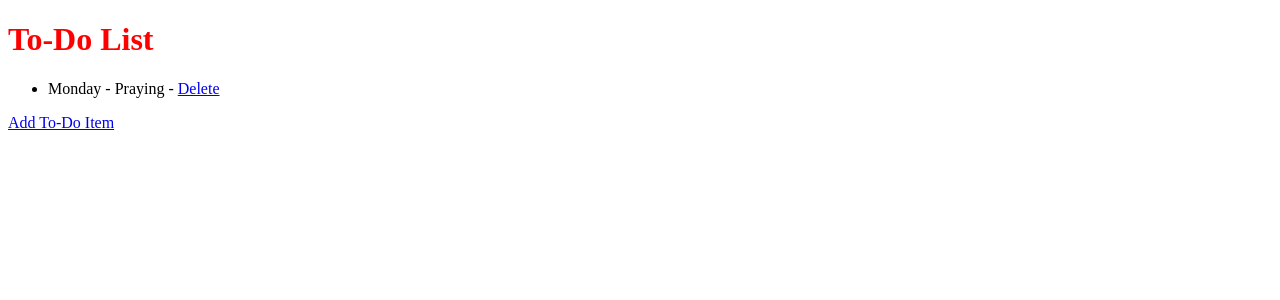
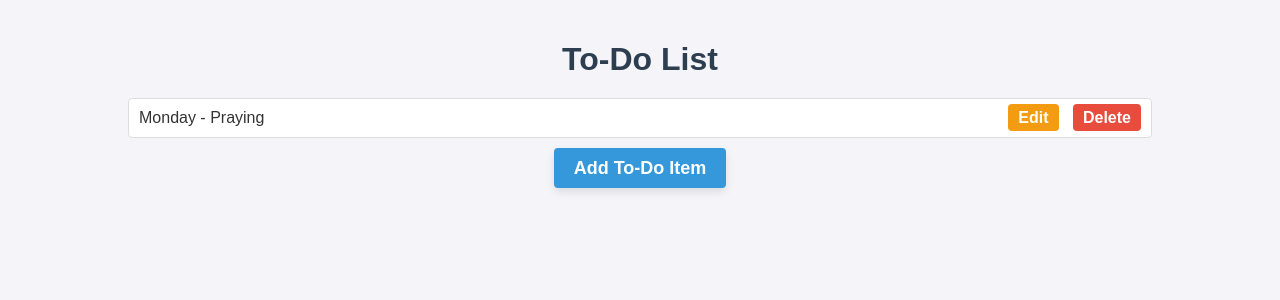
Before and after one commit to Vanessa-79/todo_list, a Django app: page / in a window 1280 px wide. Shown: the top 300 px of the page. Run offline with Django 5.2, Linux system fonts and the light colour scheme; data comes from the database, SQL or seed files in the repository; both versions use the stored data as it was after the commit.

Commit message:
styled the for

```diff
--- a/todo_app/templates/index.html
+++ b/todo_app/templates/index.html
@@ -1,20 +1,126 @@
 <!DOCTYPE html>
-<html>
+<html lang="en">
 
 <head>
-    <title style="color: red;">To-Do List</title>
+    <meta charset="UTF-8">
+    <meta name="viewport" content="width=device-width, initial-scale=1.0">
+    <title>To-Do List</title>
+    <style>
+        body {
+            font-family: Arial, sans-serif;
+            background-color: #f4f4f9;
+            margin: 0;
+            padding: 0;
+            color: #333;
+        }
+
+        .container {
+            width: 80%;
+            max-width: 1200px;
+            margin: 0 auto;
+            padding: 20px;
+        }
+
+        h1 {
+            color: #2c3e50;
+            text-align: center;
+            margin-bottom: 20px;
+        }
+
+        ul {
+            list-style: none;
+            padding: 0;
+        }
+
+        li {
+            background-color: #fff;
+            border: 1px solid #ddd;
+            border-radius: 4px;
+            margin-bottom: 10px;
+            padding: 10px;
+            display: flex;
+            justify-content: space-between;
+            align-items: center;
+        }
+
+        a {
+            color: #3498db;
+            text-decoration: none;
+            font-weight: bold;
+        }
+
+        a:hover {
+            text-decoration: underline;
+        }
+
+        .edit-btn,
+        .delete-btn {
+            margin-left: 10px;
+            padding: 5px 10px;
+            border-radius: 4px;
+            font-weight: bold;
+            color: #fff;
+            text-decoration: none;
+            text-align: center;
+        }
+
+        .edit-btn {
+            background-color: #f39c12;
+        }
+
+        .edit-btn:hover {
+            background-color: #e67e22;
+        }
+
+        .delete-btn {
+            background-color: #e74c3c;
+        }
+
+        .delete-btn:hover {
+            background-color: #c0392b;
+        }
+
+        .add-todo {
+            display: block;
+            text-align: center;
+            margin-top: 20px;
+            font-size: 18px;
+        }
+
+        .add-todo a {
+            background-color: #3498db;
+            color: #fff;
+            padding: 10px 20px;
+            border-radius: 4px;
+            box-shadow: 0 4px 8px rgba(0, 0, 0, 0.1);
+            font-weight: bold;
+            text-decoration: none;
+        }
+
+        .add-todo a:hover {
+            background-color: #2980b9;
+        }
+    </style>
 </head>
 
 <body>
-    <h1 style="color: red;">To-Do List</h1>
+    <div class="container">
+        <h1>To-Do List</h1>
         <ul>
             {% for item in todo_items %}
-        <li>{{ item.title }} - {{ item.description }} -
-            <a href="{% url 'delete_todo' item.id %}">Delete</a>
+            <li>
+                <span>{{ item.title }} - {{ item.description }}</span>
+                <div>
+                    <a href="{% url 'edit_todo' item.id %}" class="edit-btn">Edit</a>
+                    <a href="{% url 'delete_todo' item.id %}" class="delete-btn">Delete</a>
+                </div>
             </li>
             {% endfor %}
         </ul>
+        <div class="add-todo">
             <a href="{% url 'add_todo' %}">Add To-Do Item</a>
+        </div>
+    </div>
 </body>
 
 </html>
--- a/todo_app/urls.py
+++ b/todo_app/urls.py
@@ -4,5 +4,8 @@ from . import views
 urlpatterns = [
     path("", views.index, name="index"),
     path("add/", views.add_todo, name="add_todo"),
+    path(
+        "edit_todo_item/<int:item_id>/", views.edit_todo, name="edit_todo"
+    ),  # Correct URL pattern name
     path("delete/<int:todo_id>/", views.delete_todo, name="delete_todo"),
 ]
--- a/todo_app/views.py
+++ b/todo_app/views.py
@@ -1,8 +1,8 @@
-from django.shortcuts import render
+from django.shortcuts import render, redirect, get_object_or_404
+from .models import *
+from .forms import *   # Assuming you have a form for handling ToDoItem
 
 # Create your views here.
-from django.shortcuts import render, redirect
-from .models import ToDoItem
 
 
 def index(request):
@@ -19,6 +19,20 @@ def add_todo(request):
     return render(request, "add_todo.html")
 
 
+def edit_todo(request, item_id):
+    todo_item = get_object_or_404(ToDoItem, id=item_id)
+    if request.method == "POST":
+        form = ToDoItemForm(request.POST, instance=todo_item)
+        if form.is_valid():
+            form.save()
+            return redirect("index")  # Redirect to the list view after saving
+    else:
+        form = ToDoItemForm(instance=todo_item)
+
+
+    return render(request, "edit_todo.html", {"todo_item": todo_item, "form": form})
+
+
 def delete_todo(request, todo_id):
     todo_item = ToDoItem.objects.get(id=todo_id)
     todo_item.delete()
```
Also changed, not shown: todo_app/forms.py (added, +16 -0 lines), todo_app/templates/add_todo.html (+66 -4 lines), todo_app/templates/edit_todo.html (added, +117 -0 lines), db.sqlite3. Lines whose indentation alone changed are shown as unchanged.
